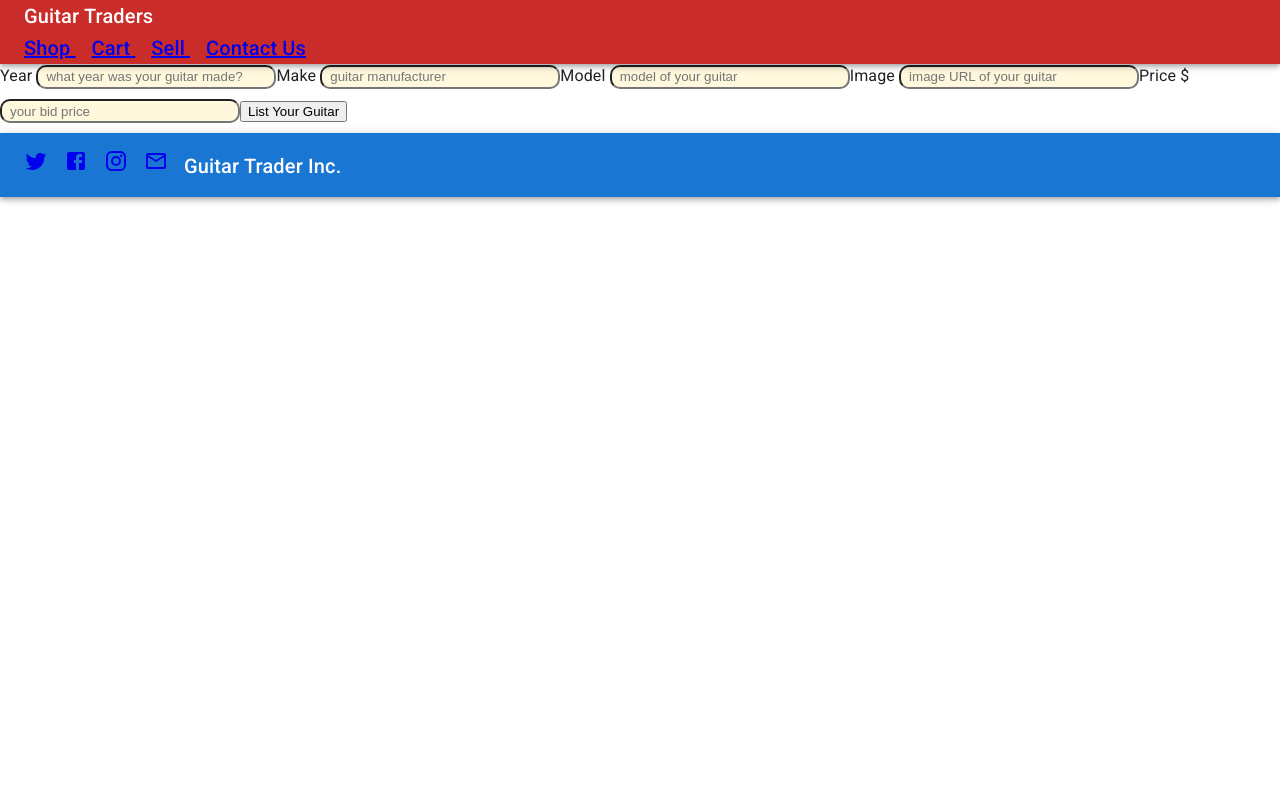
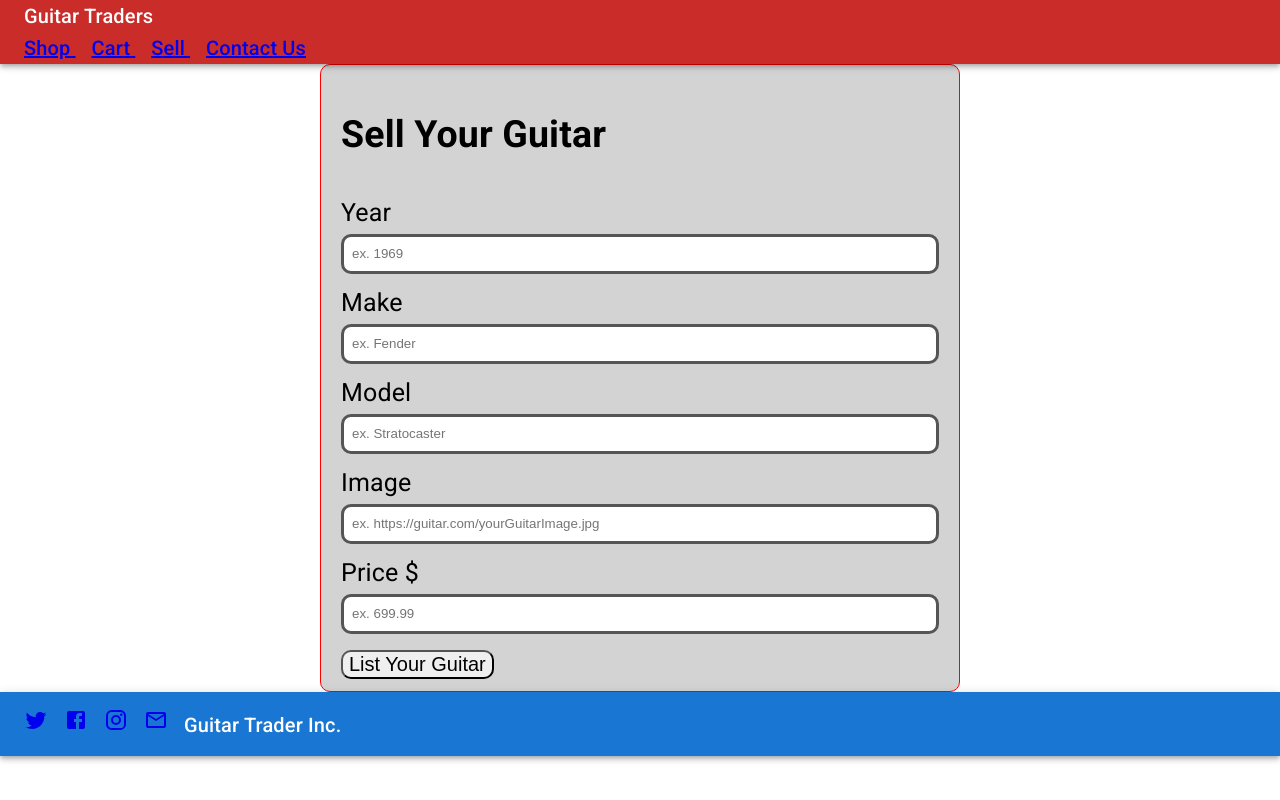
Before and after one commit to riverferguson/phase-2-project, a React (Create React App) app in the folder phase-2-project/: page /guitars/new in a window 1280 px wide. Built offline with nearby package versions, Linux system fonts and the light colour scheme; data requests are answered from the project's data file.

Commit message:
update form css and add div to form.js

```diff
--- a/phase-2-project/src/components/GuitarForm.css
+++ b/phase-2-project/src/components/GuitarForm.css
@@ -1,29 +1,34 @@
-.guitarForm {
+.formContainer {
   border-radius: 10px;
   border: 1px solid #ccc;
   border-color: red;
-  padding: 1%;
-  margin: null;
+  padding: 10px 20px;
+  margin: auto;
   text-align: left;
-  width: 25rem;
-  background-color: rgb(193, 203, 203);
+  width: 50%;
+  background-color: lightgray;
   color: black;
   font-size: 25px;
+  position: relative;
+  width: 50%;
 }
 
 .inputBox {
-  width: 15rem;
-  height: 1.5rem;
+  width: 100%;
+  height: 2.5rem;
   margin-bottom: 10px;
-  background-color: cornsilk;
+  border: 3px solid #555;
   border-radius: 10px;
   padding: 0.5rem;
 }
 
 .listButton {
   align-items: left;
+  border-radius: 10px;
+  font-size: 20px;
 }
 
 .label {
-  font-size: x-large;
+  padding: 12px 12px 12px 0;
+  display: inline-block;
 }
--- a/phase-2-project/src/components/GuitarForm.js
+++ b/phase-2-project/src/components/GuitarForm.js
@@ -41,61 +41,74 @@ const GuitarForm = ({ addGuitar }) => {
   };
 
   return (
-    <form onSubmit={handleSubmit}>
+    <form className='formContainer' onSubmit={handleSubmit}>
+      <div>
+        <h2>Sell Your Guitar</h2>
+        <div>
           <label>Year </label>
 
           <input
             className="inputBox"
-        placeholder="what year was your guitar made?"
-        type="text"
+            placeholder="ex. 1969"
+            type="number"
             name="year"
             value={formData.year}
             onChange={handleChange}
           />
+        </div>
 
+        <div>
           <label>Make </label>
 
           <input
             className="inputBox"
-        placeholder="guitar manufacturer"
+            placeholder="ex. Fender"
             type="text"
             name="make"
             value={formData.make}
             onChange={handleChange}
           />
+        </div>
 
+        <div>
           <label>Model </label>
 
           <input
             className="inputBox"
-        placeholder="model of your guitar"
+            placeholder="ex. Stratocaster"
             type="text"
             name="model"
             value={formData.model}
             onChange={handleChange}
           />
+        </div>
 
+        <div>
           <label>Image </label>
 
           <input
             className="inputBox"
-        placeholder="image URL of your guitar"
+            placeholder="ex. https://guitar.com/yourGuitarImage.jpg"
             type="text"
             name="image"
             value={formData.image}
             onChange={handleChange}
           />
+        </div>
 
+        <div>
           <label>Price $</label>
 
           <input
             className="inputBox"
-        placeholder="your bid price"
+            placeholder="ex. 699.99"
             type="number"
             name="price"
             value={formData.price}
             onChange={handleChange}
           />
+        </div>
+      </div>
 
       <button className="listButton" type="submit">
         List Your Guitar
--- a/phase-2-project/src/components/Nav.css
+++ b/phase-2-project/src/components/Nav.css
@@ -1,4 +1,4 @@
-/* * {
+ * {
     box-sizing: border-box;
 }
 
@@ -43,4 +43,4 @@ body {
 
 .na li:hover {
     background-color: #777;
-} */
+}
--- a/phase-2-project/src/components/Nav.js
+++ b/phase-2-project/src/components/Nav.js
@@ -1,6 +1,7 @@
 import React from 'react'
 import { Link } from 'react-router-dom'
 import { AppBar, CssBaseline, Toolbar, Typography} from "@mui/material";
+import './Nav.css'
 
 const Nav = () => {
   return (
--- a/phase-2-project/src/components/Search.js
+++ b/phase-2-project/src/components/Search.js
@@ -1,7 +1,7 @@
 import "./Search.css"
 
 
-const Search = ({searchMake, setSearchMake, modelSearch, setModelSearch}) => {
+const Search = ({ setSearchMake, setModelSearch}) => {
 
 
   const handleMakeSearch = (event) => {
```
Lines whose indentation alone changed are shown as unchanged.
